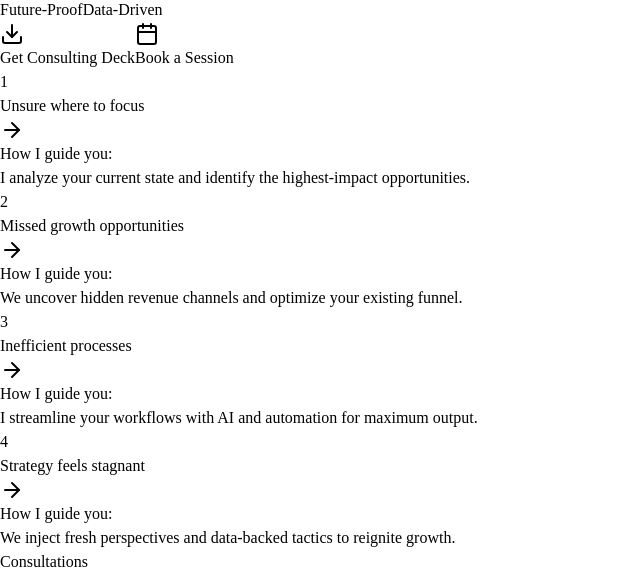
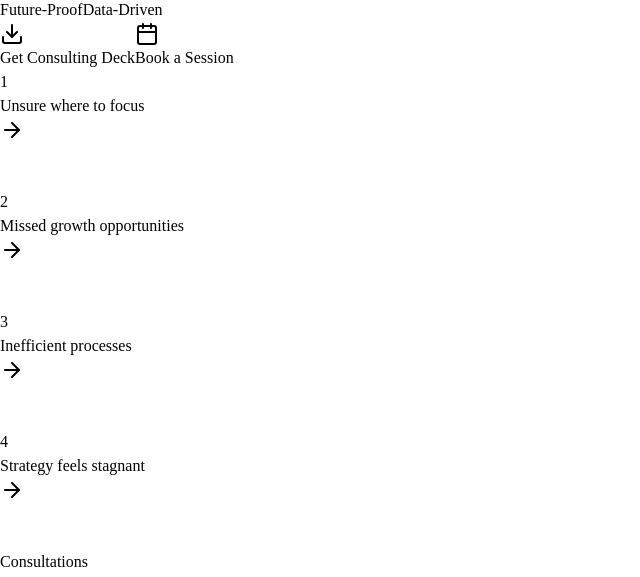
Before and after one commit to sarahislam1711/sarahdigs, a React (Vite) app in the folder client/: page /services/consultations in a window 1280 px wide. Shown: the part 218-795 px from the top of the page, without its empty margins (0-640 px from the left). Built offline with nearby package versions, Linux system fonts and the light colour scheme; no server answers.

Commit message:
Fix flip card animation - text now displays correctly

```diff
--- a/client/src/pages/dig-in-consultations.tsx
+++ b/client/src/pages/dig-in-consultations.tsx
@@ -75,6 +75,59 @@ const defaultConsultations: ConsultationType[] = [
   { title: "Custom Growth Roadmap", slug: "custom-growth-roadmap", desc: "Developing a bespoke step-by-step plan to achieve your specific business objectives.", iconName: "BookOpen", color: "bg-[#4D00FF]" },
 ];
 
+// Flip Card Component with proper 3D animation
+const FlipCard = ({ card, index }: { card: PainPoint; index: number }) => {
+  const [isFlipped, setIsFlipped] = useState(false);
+
+  return (
+    <div
+      className="h-52 cursor-pointer"
+      style={{ perspective: "1000px" }}
+      onClick={() => setIsFlipped(!isFlipped)}
+      onMouseEnter={() => setIsFlipped(true)}
+      onMouseLeave={() => setIsFlipped(false)}
+    >
+      <motion.div
+        className="relative w-full h-full"
+        initial={false}
+        animate={{ rotateY: isFlipped ? 180 : 0 }}
+        transition={{ duration: 0.6, ease: "easeInOut" }}
+        style={{ transformStyle: "preserve-3d" }}
+      >
+        {/* Front Side */}
+        <div
+          className="absolute inset-0 w-full h-full bg-white rounded-3xl shadow-lg border border-[#1B1B1B]/5 p-6 flex flex-col justify-between"
+          style={{ backfaceVisibility: "hidden" }}
+        >
+          <div className="w-10 h-10 rounded-full bg-[#F4F2FF] flex items-center justify-center text-[#4D00FF]">
+            <span className="font-bold text-lg">{index + 1}</span>
+          </div>
+          <h3 className="text-xl font-bold text-[#1B1B1B] leading-tight">
+            {card.front}
+          </h3>
+          <div className="w-8 h-8 rounded-full border border-[#1B1B1B]/10 flex items-center justify-center self-end text-[#1B1B1B]/40">
+            <ArrowRight className="w-4 h-4" />
+          </div>
+        </div>
+
+        {/* Back Side */}
+        <div
+          className="absolute inset-0 w-full h-full bg-[#4D00FF] rounded-3xl shadow-xl p-6 flex flex-col justify-center text-white"
+          style={{
+            backfaceVisibility: "hidden",
+            transform: "rotateY(180deg)"
+          }}
+        >
+          <h3 className="text-lg font-bold mb-4">How I guide you:</h3>
+          <p className="text-white/90 leading-relaxed">
+            {card.back}
+          </p>
+        </div>
+      </motion.div>
+    </div>
+  );
+};
+
 const Hero = ({ content, painPoints }: { content: HeroContent; painPoints: PainPoint[] }) => {
   const [index, setIndex] = useState(0);
 
@@ -134,28 +187,7 @@ const Hero = ({ content, painPoints }: { content: HeroContent; painPoints: PainP
 
         <div className="grid grid-cols-1 md:grid-cols-2 lg:grid-cols-4 gap-6">
           {painPoints.map((card, i) => (
-            <div key={i} className="h-52 perspective-1000 group cursor-pointer">
-              <div className="relative w-full h-full transition-all duration-500 transform style-preserve-3d group-hover:rotate-y-180">
-                <div className="absolute inset-0 w-full h-full bg-white rounded-3xl shadow-lg border border-[#1B1B1B]/5 p-6 flex flex-col justify-between backface-hidden">
-                  <div className="w-10 h-10 rounded-full bg-[#F4F2FF] flex items-center justify-center text-[#4D00FF]">
-                    <span className="font-bold text-lg">{i + 1}</span>
-                  </div>
-                  <h3 className="text-xl font-bold text-[#1B1B1B] leading-tight">
-                    {card.front}
-                  </h3>
-                  <div className="w-8 h-8 rounded-full border border-[#1B1B1B]/10 flex items-center justify-center self-end text-[#1B1B1B]/40">
-                    <ArrowRight className="w-4 h-4" />
-                  </div>
-                </div>
-
-                <div className="absolute inset-0 w-full h-full bg-[#4D00FF] rounded-3xl shadow-xl p-6 flex flex-col justify-center backface-hidden rotate-y-180 text-white">
-                  <h3 className="text-lg font-bold mb-4">How I guide you:</h3>
-                  <p className="text-white/90 leading-relaxed">
-                    {card.back}
-                  </p>
-                </div>
-              </div>
-            </div>
+            <FlipCard key={i} card={card} index={i} />
           ))}
         </div>
       </div>
```
